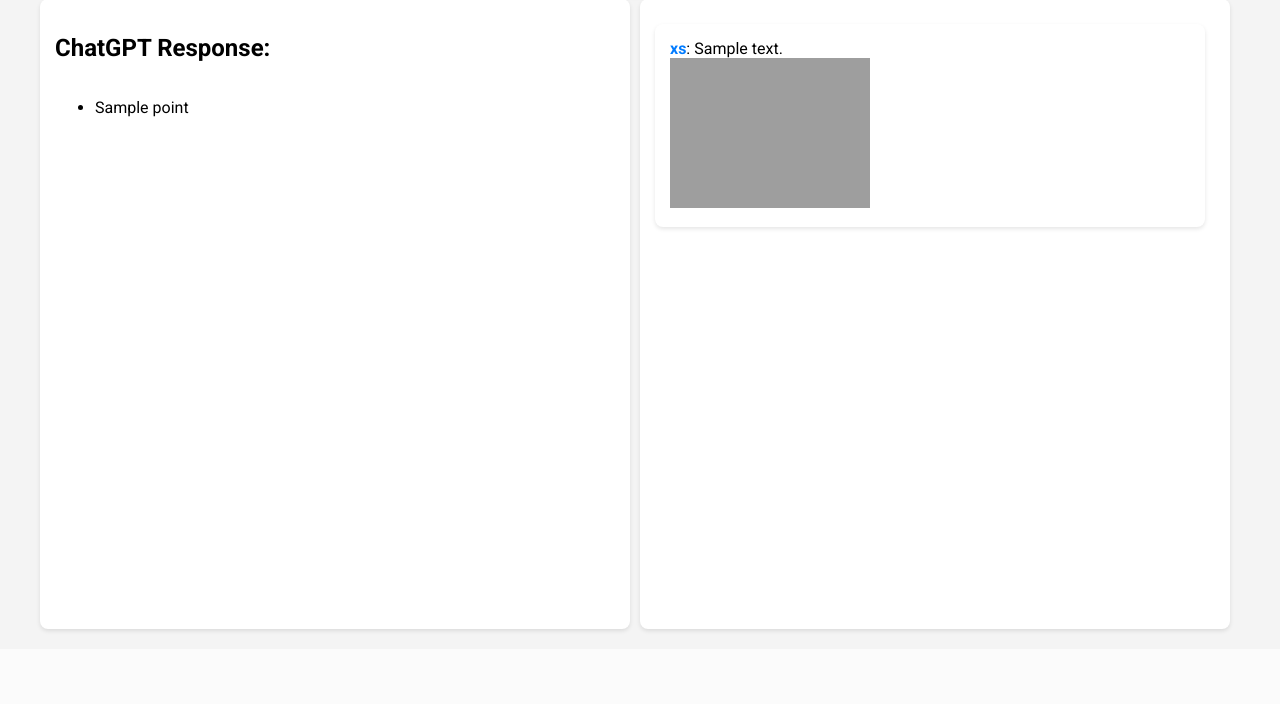
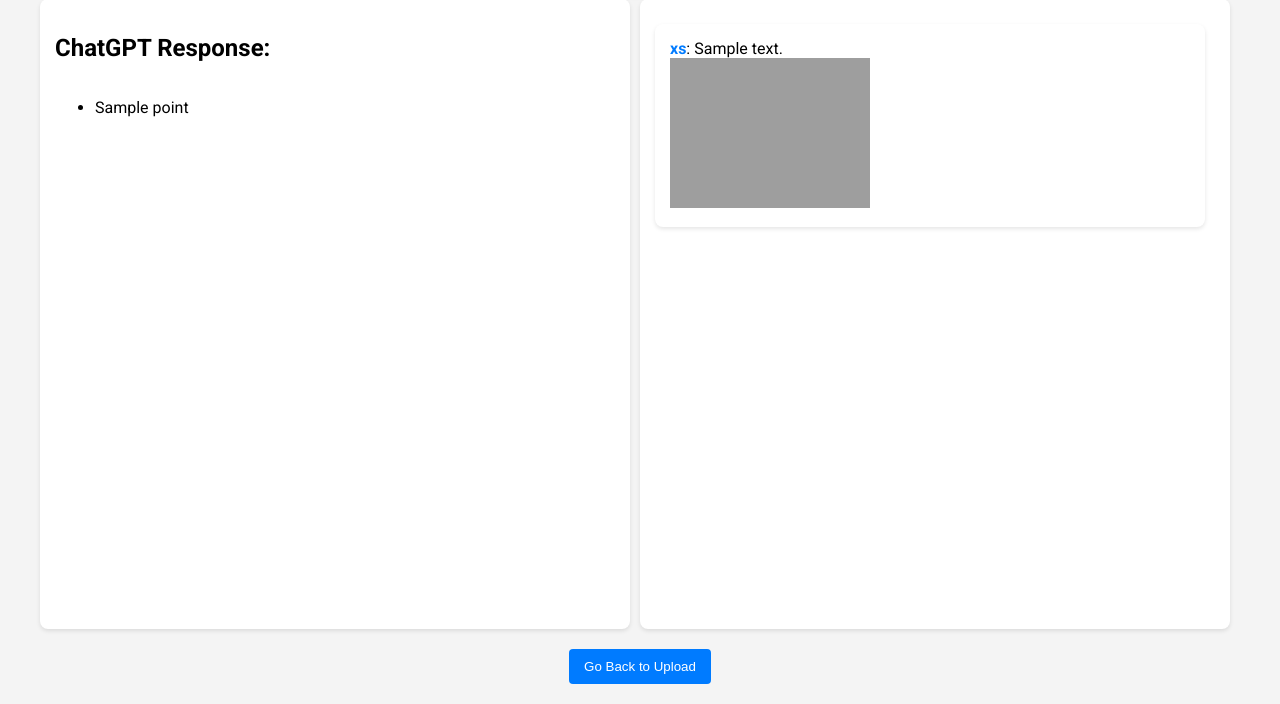
Before and after one commit to rizh09/ai-study, a Flask app: template templates/result.html in a window 1280 px wide. Shown: the part 472-1176 px from the top of the page. Before the commit the page ends 1105 px from the top, so only its background shows below. Run offline with Flask 3, Linux system fonts and the light colour scheme; the template is opened without the code that fills it: most values are stand-ins (such as "Sample title", 1, 10 or a date in 2020); grey boxes are pictures that could not be loaded.

Commit message:
add goback button:

```diff
--- a/templates/result.html
+++ b/templates/result.html
@@ -86,6 +86,7 @@
             background-color: #007BFF;
             color: white;
             cursor: pointer;
+            margin-top: 20px; /* Add margin for spacing */
         }
 
         button:hover {
@@ -189,6 +190,11 @@
         </div>
     </div>
 
+    <!-- Go Back Button -->
+    <div>
+        <button onclick="window.location.href='{{ url_for('index') }}'">Go Back to Upload</button>
+    </div>
+
     <script>
         // Function to jump to the corresponding timestamp in the video
         function jumpToTimestamp(timestamp) {
```
Also changed, not shown: static/images/snapshot_10.png, static/images/snapshot_20.png, static/images/snapshot_30.png, static/images/snapshot_40.png, static/images/snapshot_50.png, static/images/snapshot_60.png.
